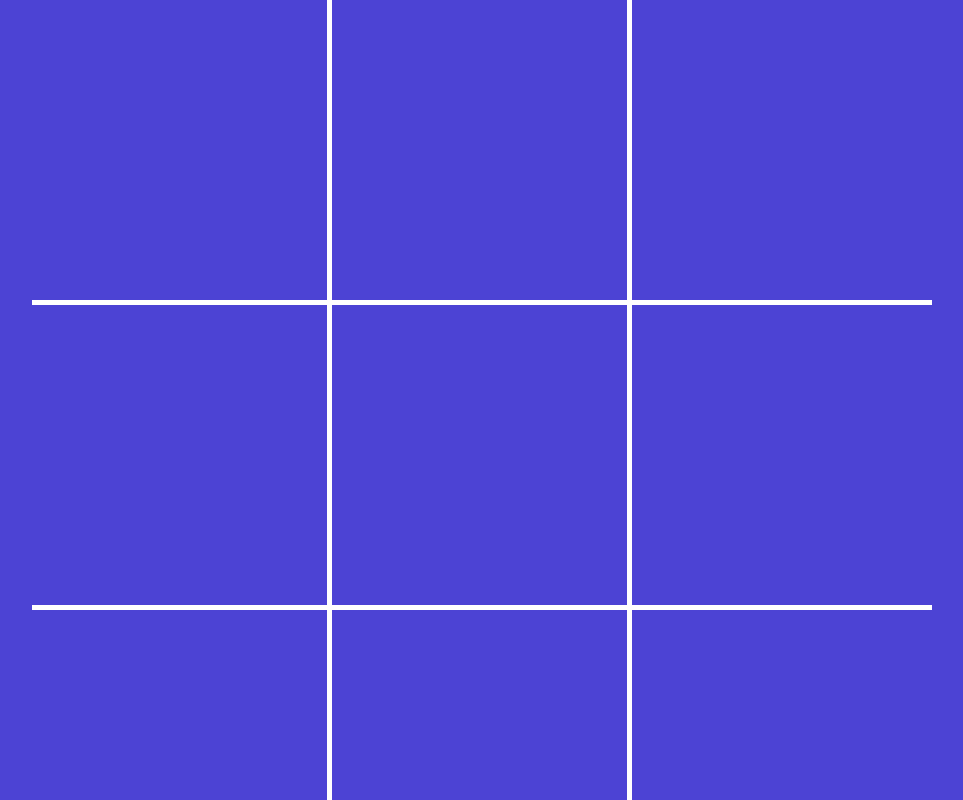
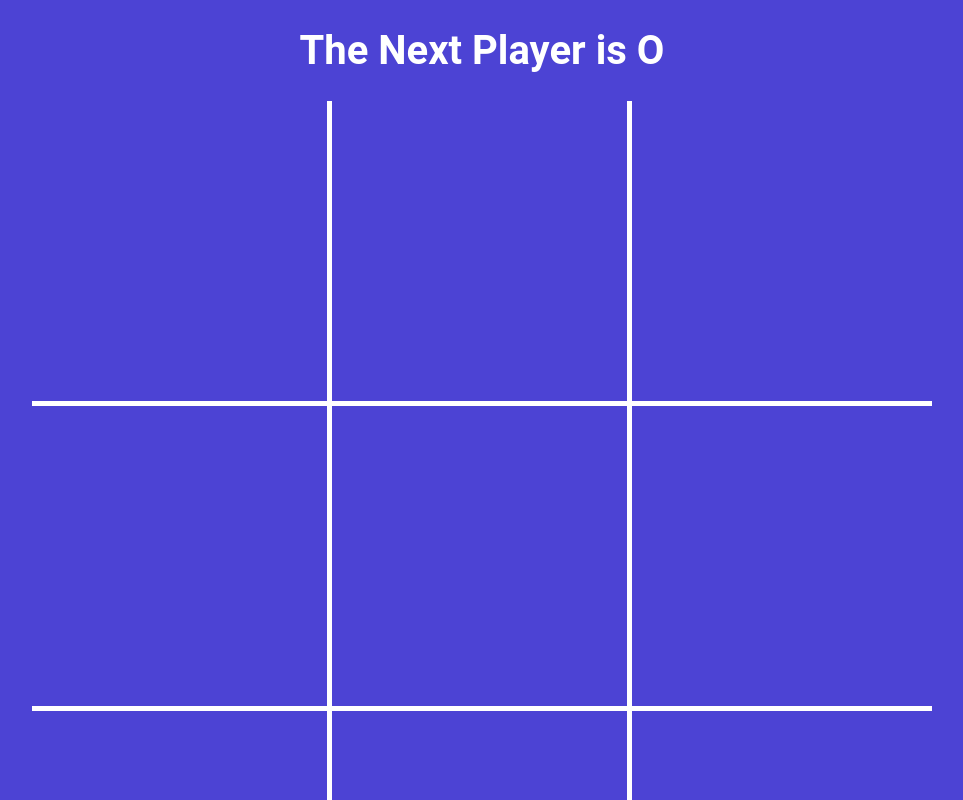
Before and after one commit to gforsythe/titactoe, a React (Vite) app: page / in a window 1280 px wide. Shown: the top 800 px of the page, without its empty margins (158-1121 px from the left). Built offline with nearby package versions, Linux system fonts and the light colour scheme.

Commit message:
added players toggle and displayed winner, status message created

```diff
--- a/src/App.jsx
+++ b/src/App.jsx
@@ -1,9 +1,34 @@
-import React from 'react';
+import React, { useState } from 'react';
 import Board from './components/Board';
+import { calculateWinner } from './winner';
 import './styles.scss';
 const App = () => {
-  return <div className='app'>
-    <Board/>
-  </div>;
+  const [squares, setSquares] = useState(Array(9).fill(null));
+  const [isXNext, setIsXNext] = useState(false);
+  const nextPlayer = isXNext ? "X" : "O";
+  const winner = calculateWinner(squares);
+  const statusMessage = winner ? `Winner is ${winner}`: `The Next Player is ${nextPlayer}`
+
+  const handleSquareClick = clickedPosition => {
+    if (squares[clickedPosition] || winner ) {
+      return;
+    }
+    setSquares(currentSquares => {
+      return currentSquares.map((squareValue, pos) => {
+        if (clickedPosition === pos) {
+          return isXNext ? 'X' : 'O';
+        }
+        return squareValue;
+      });
+    });
+
+    setIsXNext(currentIsXNext => !currentIsXNext);
+  };
+  return (
+    <div className="app">
+      <h1>{statusMessage}</h1>
+      <Board squares={squares} handleSquareClick={handleSquareClick}/>
+    </div>
+  );
 };
 export default App;
--- a/src/components/Board.jsx
+++ b/src/components/Board.jsx
@@ -1,26 +1,6 @@
-import React, { useState } from 'react';
+import React from 'react';
 import Square from './Square';
-function Board() {
-  const [squares, setSquares] = useState(Array(9).fill(null));
-  const [isXNext, setIsXNext] = useState(false)
-
-  const handleSquareClick = clickedPosition => {
-    if(squares[clickedPosition]){
-      return;
-    }
-    setSquares((currentSquares)=>{
-      return currentSquares.map((squareValue, pos)=>{
-        if(clickedPosition===pos){
-          return isXNext ? 'X' : 'O'
-        }
-        return squareValue;
-      })
-
-    })
-
-    setIsXNext((currentIsXNext)=> !currentIsXNext);
-  };
-
+function Board({ squares, handleSquareClick }) {
   const renderSquare = position => {
     return (
       <Square
--- /dev/null
+++ b/src/winner.js
@@ -0,0 +1,19 @@
+export function calculateWinner(squares) {
+    const lines = [
+      [0, 1, 2],
+      [3, 4, 5],
+      [6, 7, 8],
+      [0, 3, 6],
+      [1, 4, 7],
+      [2, 5, 8],
+      [0, 4, 8],
+      [2, 4, 6],
+    ];
+    for (let i = 0; i < lines.length; i++) {
+      const [a, b, c] = lines[i];
+      if (squares[a] && squares[a] === squares[b] && squares[a] === squares[c]) {
+        return squares[a];
+      }
+    }
+    return null;
+  }
```
